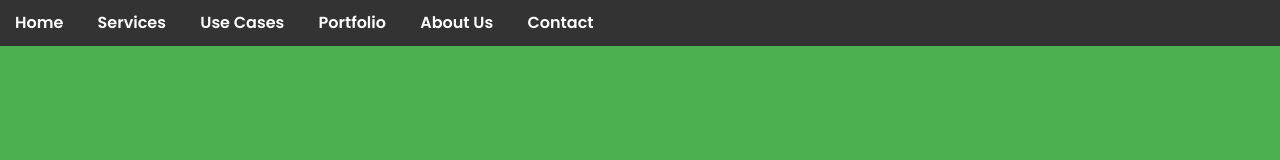
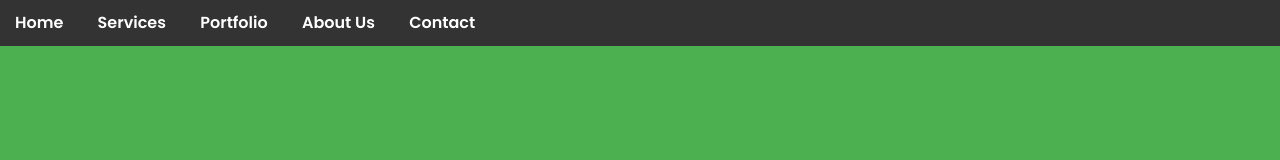
Before and after one commit to anfieldlad/badai-tech, a website: page index.html in a window 1280 px wide. Shown: the top 160 px of the page. Drawn offline with Linux system fonts and the light colour scheme.

Commit message:
Update index.html

```diff
--- a/index.html
+++ b/index.html
@@ -138,7 +138,6 @@
 <nav>
     <a href="#home">Home</a>
     <a href="#services">Services</a>
-    <a href="#use-cases">Use Cases</a>
     <a href="#portfolio">Portfolio</a>
     <a href="#about">About Us</a>
     <a href="#contact">Contact</a>
```
